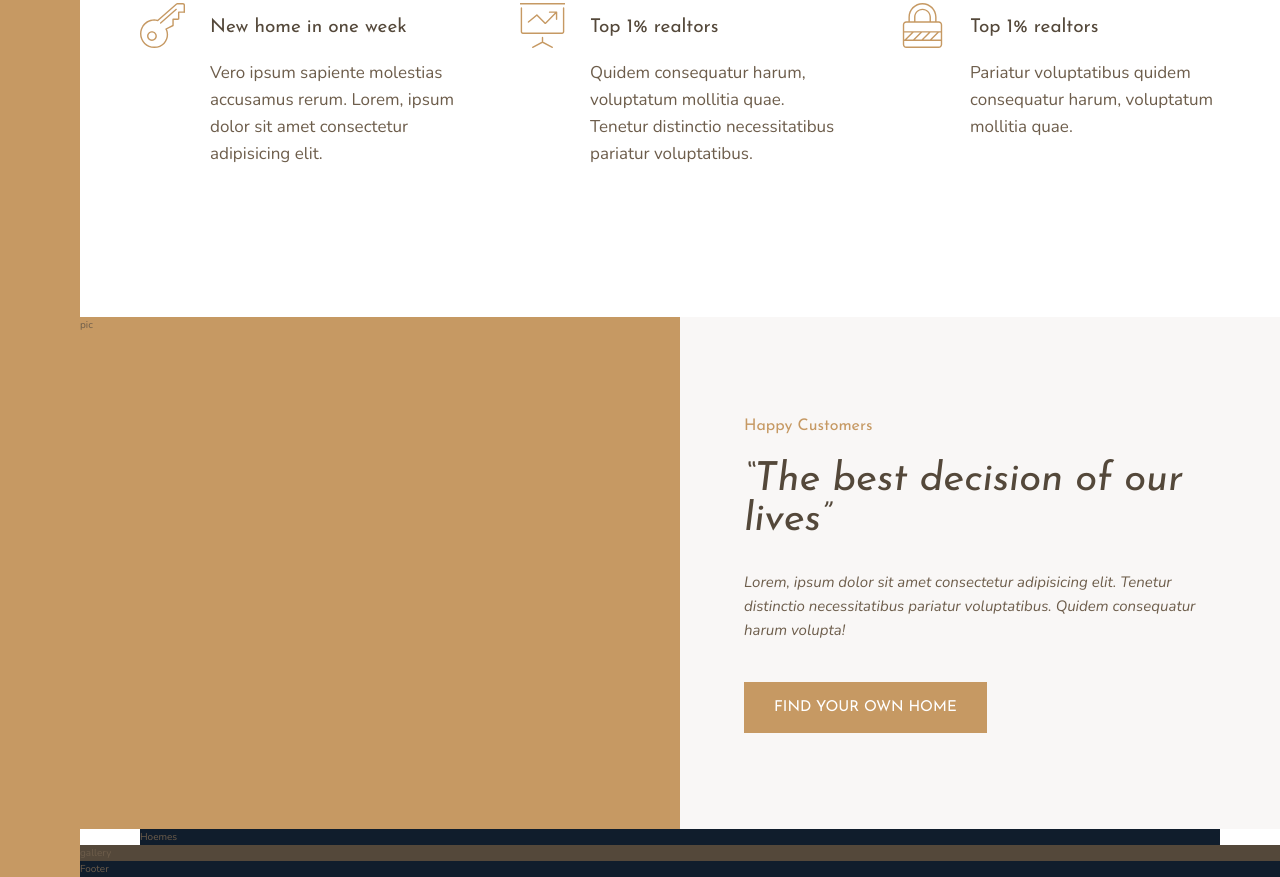
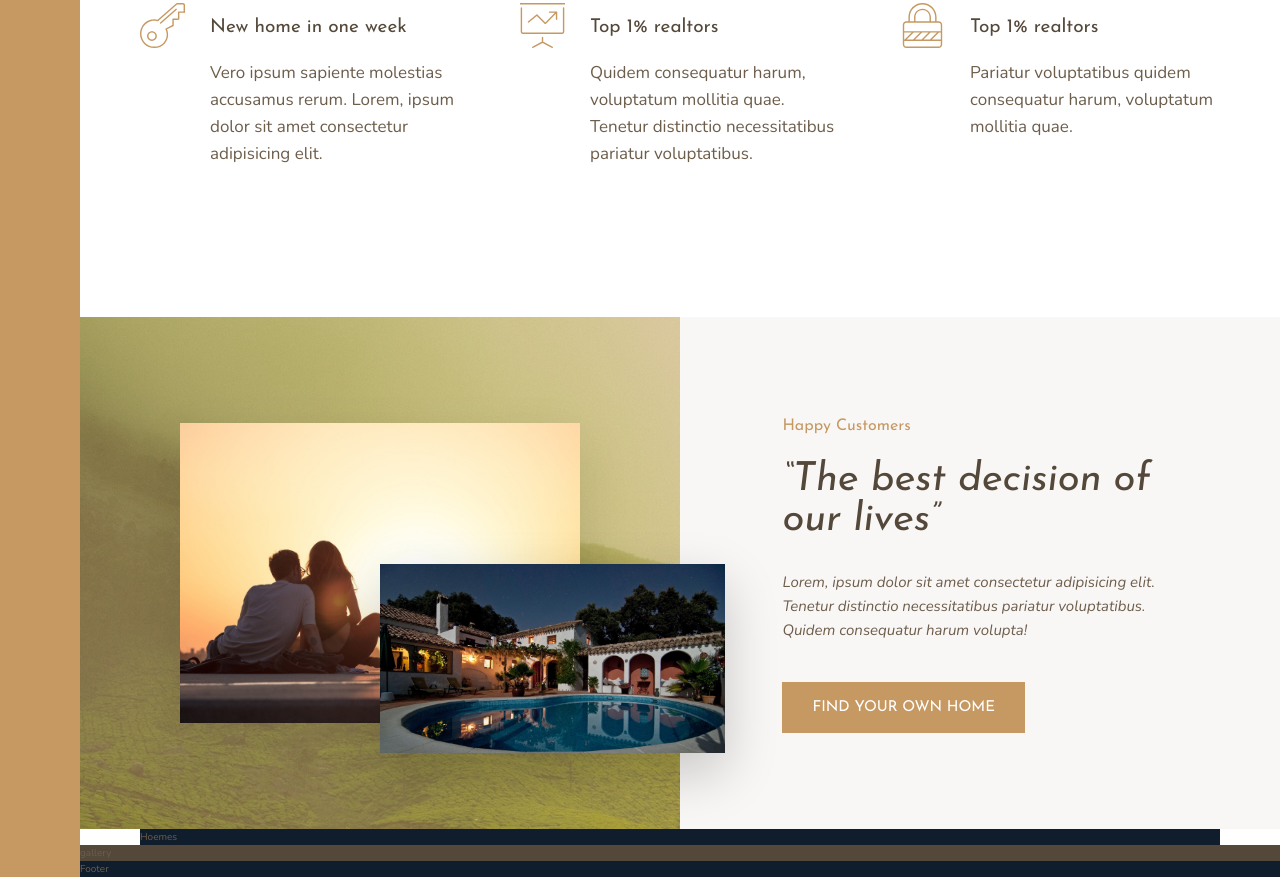
Before and after one commit to mokiong/Nexter-, a website: page index.html in a window 1280 px wide. Shown: the part 991-1868 px from the top of the page. Drawn offline with nearby package versions, Linux system fonts and the light colour scheme.

Commit message:
Create Story section picture side

```diff
--- a/index.html
+++ b/index.html
@@ -95,7 +95,14 @@
             </div>
         </section>
 
-        <div class="story__pictures">pic</div>
+        <div class="story__pictures">
+            <img
+                src="img/story-1.jpeg"
+                alt="Couple with new house"
+                class="story__img--1"
+            />
+            <img src="img/story-2.jpeg" alt="New house" class="story__img--2" />
+        </div>
 
         <div class="story__content">
             <h3 class="heading-3 mb-sm">Happy Customers</h3>
--- a/sass/_story.scss
+++ b/sass/_story.scss
@@ -2,17 +2,44 @@
     &__pictures {
         background-color: $color-primary;
         grid-column: full-start / col-end 4;
+        background-image: linear-gradient(
+                rgba($color-primary, 0.5),
+                rgba($color-primary, 0.5)
+            ),
+            url(../img/back.jpg);
+
+        display: grid;
+        grid-template-rows: repeat(6, 1fr);
+        grid-template-columns: repeat(6, 1fr);
+        align-items: center;
+    }
+
+    &__img--1 {
+        width: 100%;
+        grid-row: 2 / 6;
+        grid-column: 2 / 6;
+        box-shadow: 0 2rem 5rem rgba(#000, 0.1);
+    }
+
+    &__img--2 {
+        width: 115%;
+        grid-row: 4 / 6;
+        grid-column: 4 / 7;
+        z-index: 10;
+        box-shadow: 0 2rem 5rem rgba(#000, 0.2);
     }
 
     &__content {
         background-color: $color-grey-light-1;
         grid-column: col-start 5 / full-end;
 
-        padding: 6rem 8vh;
+        padding: 6rem 8vw;
+
         // display: flex;
         // flex-direction: column;
         // justify-content: center;
         // align-items: flex-start;
+
         display: grid;
         align-content: center;
         justify-items: start;
```
Also changed, not shown: css/style.css.
